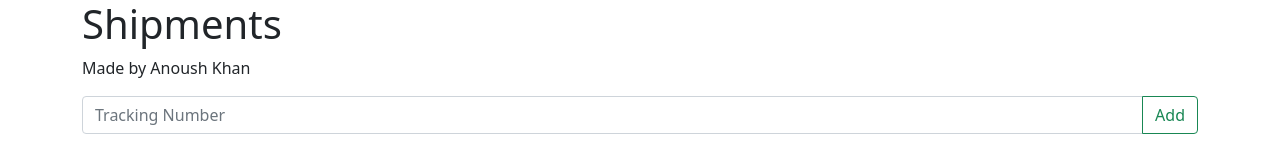
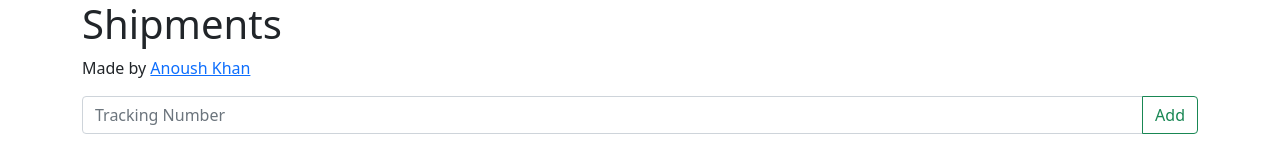
Before and after one commit to doubleaykay/shipments, a plain HTML site: page index.html in a window 1280 px wide. Shown: the top 148 px of the page. Drawn offline with nearby package versions, Linux system fonts and the light colour scheme.

Commit message:
link to github

```diff
--- a/index.html
+++ b/index.html
@@ -20,7 +20,7 @@
     <div class="container">
         <div class="row">
             <h1>Shipments</h1>
-            <p>Made by Anoush Khan</p>
+            <p>Made by <a href="https://github.com/doubleaykay/shipments" target="_blank">Anoush Khan</a></p>
         </div>
         <div class="row">
             <div class="input-group mb-3">
```
